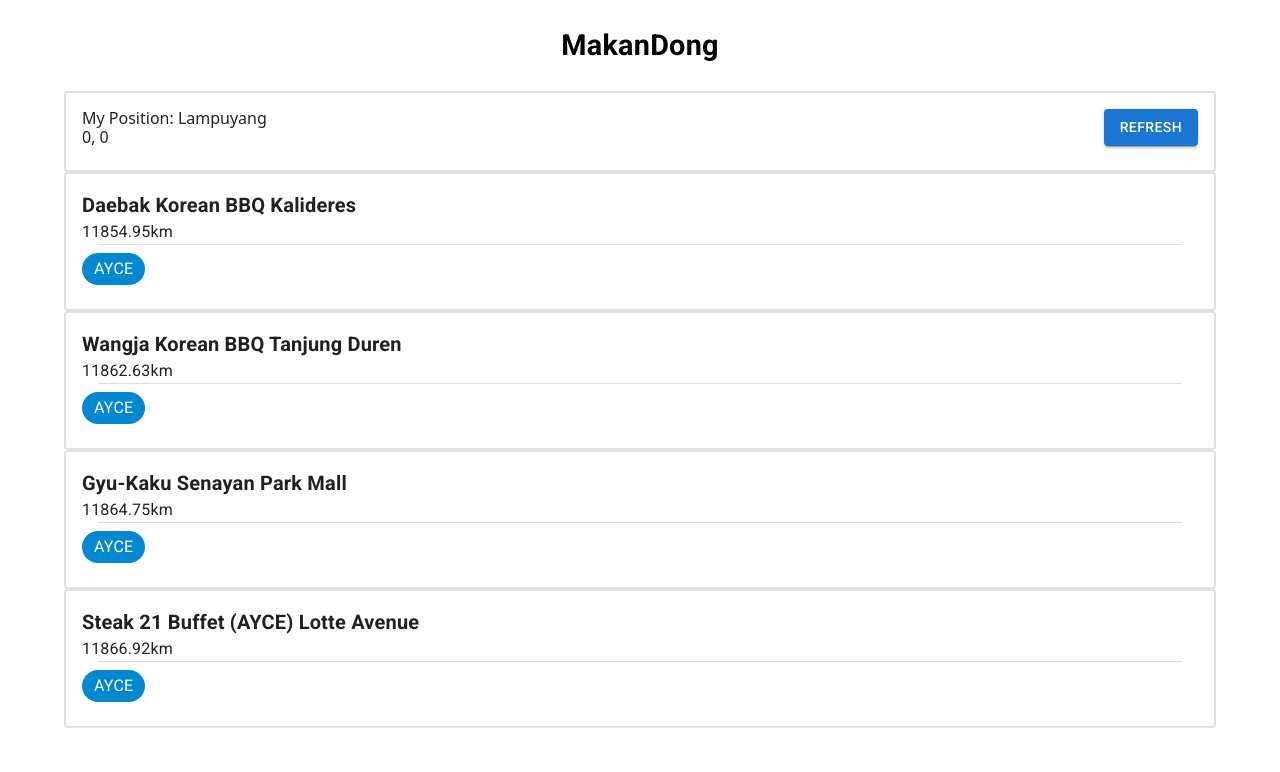
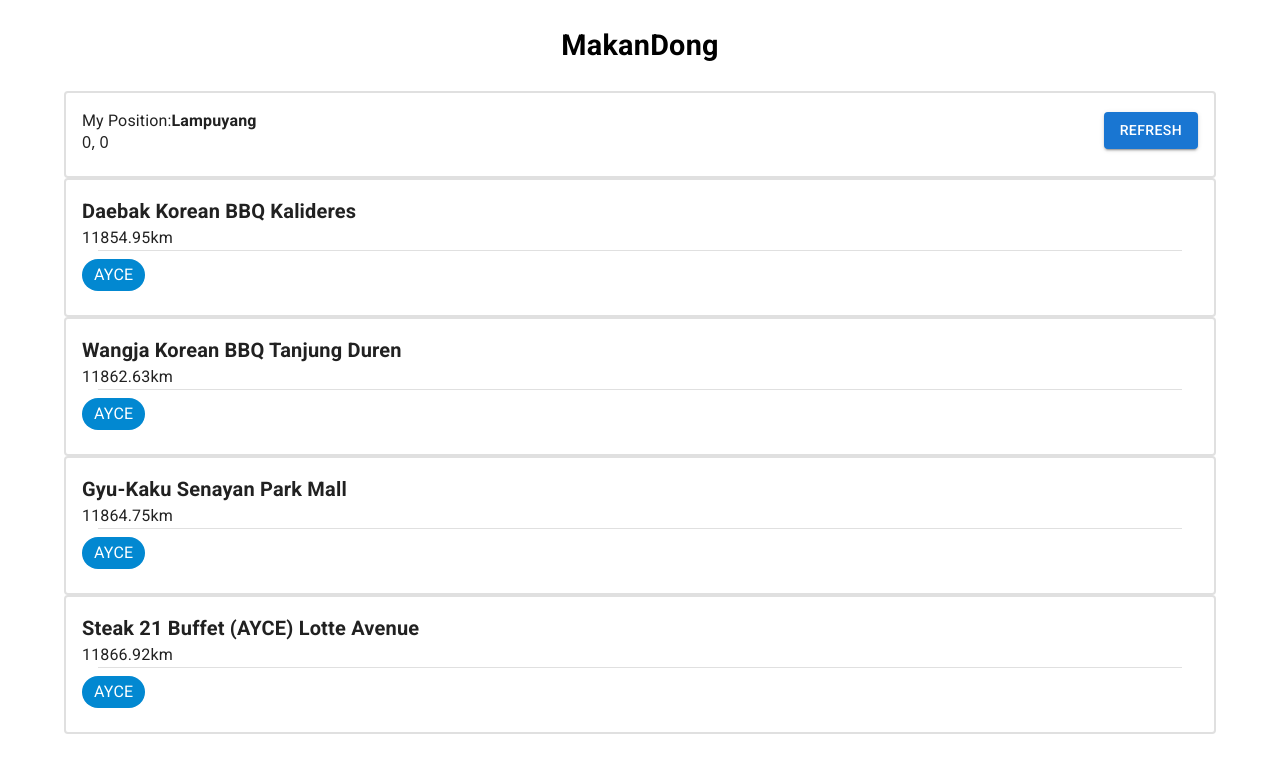
Before and after one commit to stephanvebrian/makandong-web, a Next.js app: page / in a window 1280 px wide. Shown: the top 772 px of the page. Built offline with nearby package versions, Linux system fonts and the light colour scheme; no server answers.

Commit message:
add font weight to my location

```diff
--- a/src/pages/index.tsx
+++ b/src/pages/index.tsx
@@ -81,7 +81,10 @@
                 }}
               >
                 <Box>
-                  <Box>My Position: {myCity}</Box>
+                  <Box display="flex">
+                    <Typography>{'My Position: '}</Typography>
+                    <Typography fontWeight="bold">{myCity}</Typography>
+                  </Box>
                   <Box>
                     {myLat}, {myLong}
                   </Box>
```
